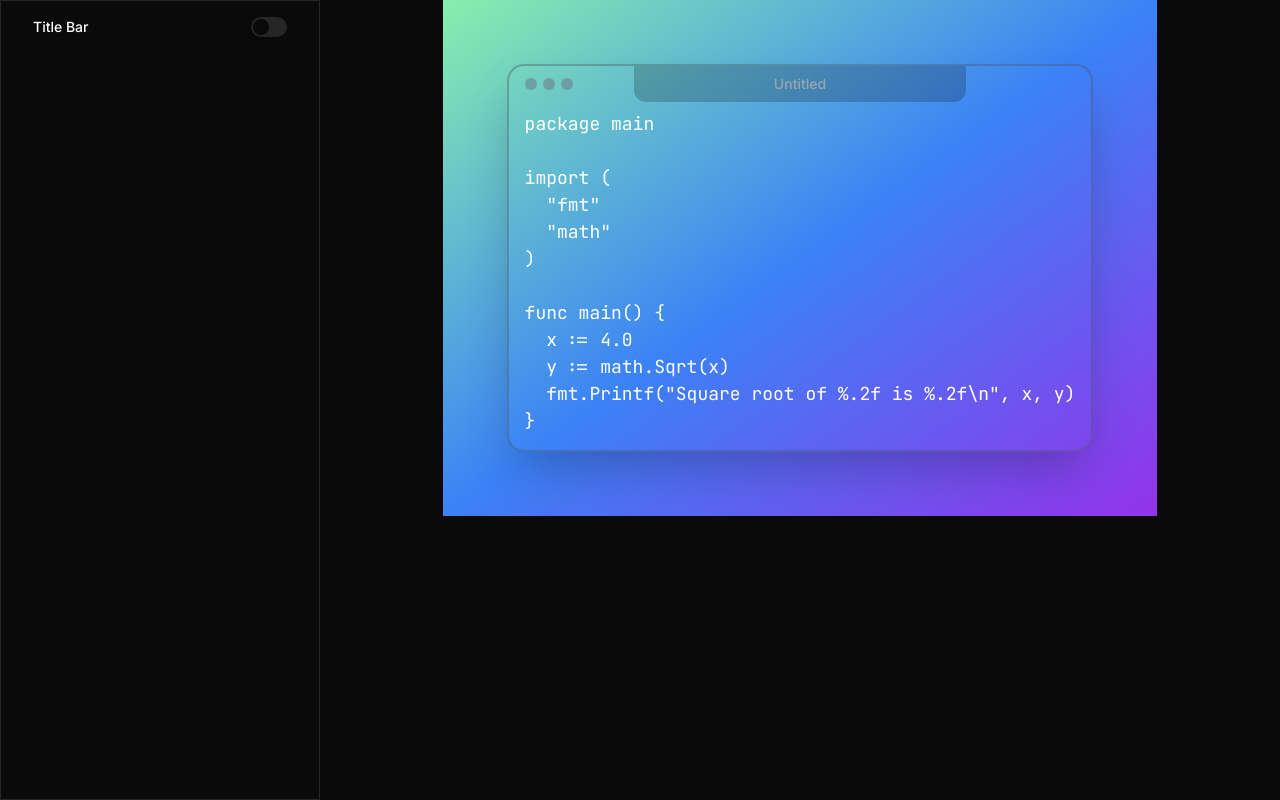
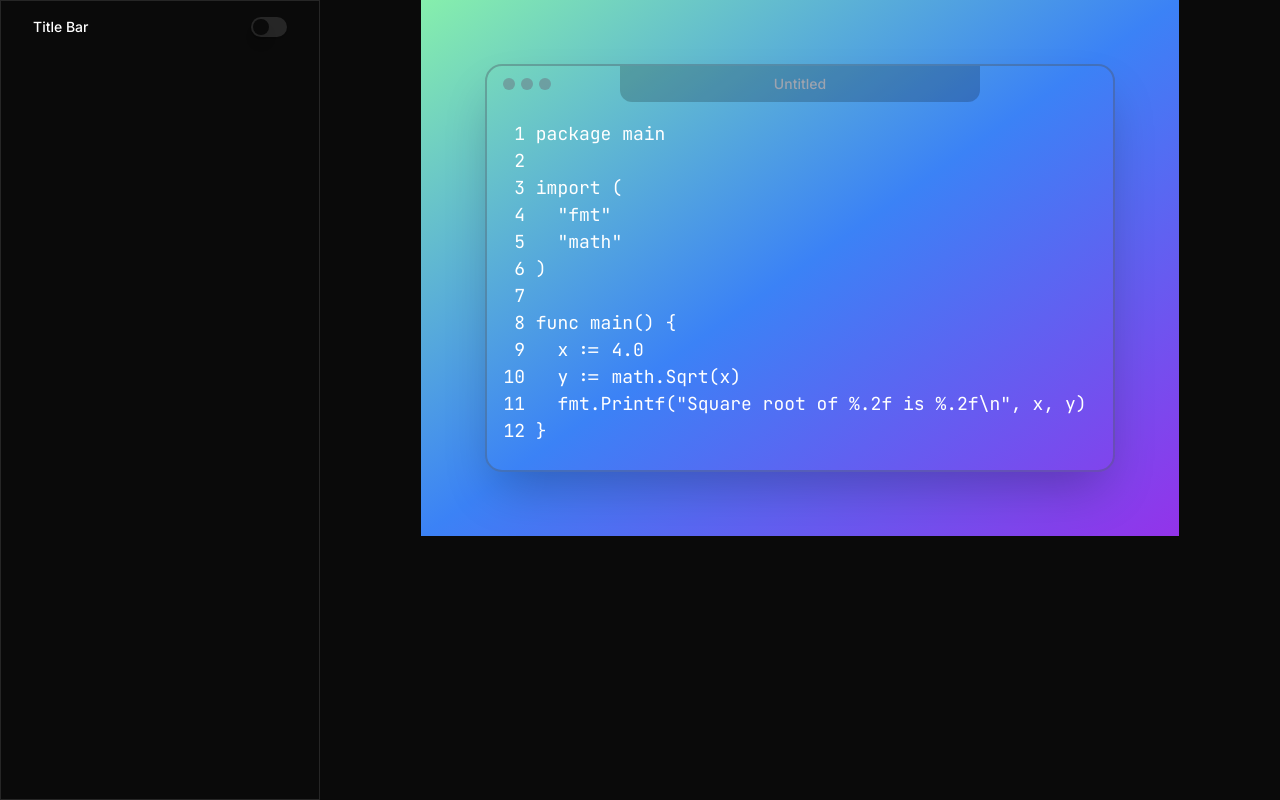
Before and after one commit to togawalk/code-screenshot, a React (Vite) app: page / in a window 1280 px wide. Built offline with nearby package versions, Linux system fonts and the light colour scheme; a small style sheet from the web is missing.

Commit message:
feat: code editor with line numbers

```diff
--- a/src/components/CodeEditor.tsx
+++ b/src/components/CodeEditor.tsx
@@ -3,11 +3,12 @@ import hljs from 'highlight.js'
 import Editor from 'react-simple-code-editor'
 import { useStore } from '@/store'
 import { cn } from '@/lib/utils'
-import { useEffect } from 'react'
+import { useEffect, useState } from 'react'
 import flourite from 'flourite'
 
 export default function CodeEditor() {
   const store = useStore()
+  const [lineNumberChars, setLineNumberChars] = useState(1)
 
   useEffect(() => {
     const randomSnippet =
@@ -23,6 +24,21 @@ export default function CodeEditor() {
       })
     }
   }, [store.autoDetectLanguage, store.code])
+
+  const hightlightWithLineNumbers = (code) => {
+    const lines = code.split('\n').length
+    setLineNumberChars(Math.floor(lines / 10) + 1)
+    return hljs
+      .highlight(code, { language: store.language || 'plaintext' })
+      .value.split('\n')
+      .map(
+        (line, i) =>
+          `<span class='editorLineNumber w-[${lineNumberChars}ch]'>${
+            i + 1
+          }</span>${line}`
+      )
+      .join('\n')
+  }
 
   return (
     <div className='min-w-[400px] border-2 rounded-[17px] shadow-2xl border-gray-600/40 relative'>
@@ -55,16 +71,16 @@ export default function CodeEditor() {
         <Editor
           value={store.code}
           onValueChange={(code) => useStore.setState({ code })}
-          highlight={(code) =>
-            hljs.highlight(code, { language: store.language || 'plaintext' })
-              .value
-          }
+          padding={10}
+          highlight={(code) => hightlightWithLineNumbers(code)}
+          textareaClassName={`!pl-[${lineNumberChars+1}ch]`}
+          preClassName={`!pl-[${lineNumberChars+1}ch]`}
           style={{
             fontFamily: fonts[store.fontStyle].name,
             fontSize: store.fontSize,
           }}
-          textareaClassName='focus:outline-none'
-          onClick={(e) => (e.target as HTMLTextAreaElement).select()}
+          className='editor'
+          textareaId='codeArea'
         />
       </div>
     </div>
--- a/src/index.css
+++ b/src/index.css
@@ -74,3 +74,41 @@
     @apply bg-background text-foreground;
   }
 }
+
+.editor .editorLineNumber {
+  position: absolute;
+  left: 0px;
+  text-align: right;
+  font-weight: 100;
+
+}
+
+.w-\[1ch\] {
+  width: 1ch;
+}
+
+.w-\[2ch\] {
+  width: 2ch;
+}
+
+.w-\[3ch\] {
+  width: 3ch;
+}
+
+.\!pl-\[1ch\] {
+  padding-left: 1ch !important;
+}
+
+.\!pl-\[2ch\] {
+  padding-left: 2ch !important;
+}
+
+
+.\!pl-\[3ch\] {
+  padding-left: 3ch !important;
+}
+
+
+.\!pl-\[4ch\] {
+  padding-left: 4ch !important;
+}
```
Also changed, not shown: 1 other file (tests, documents, lock files or other folders).
